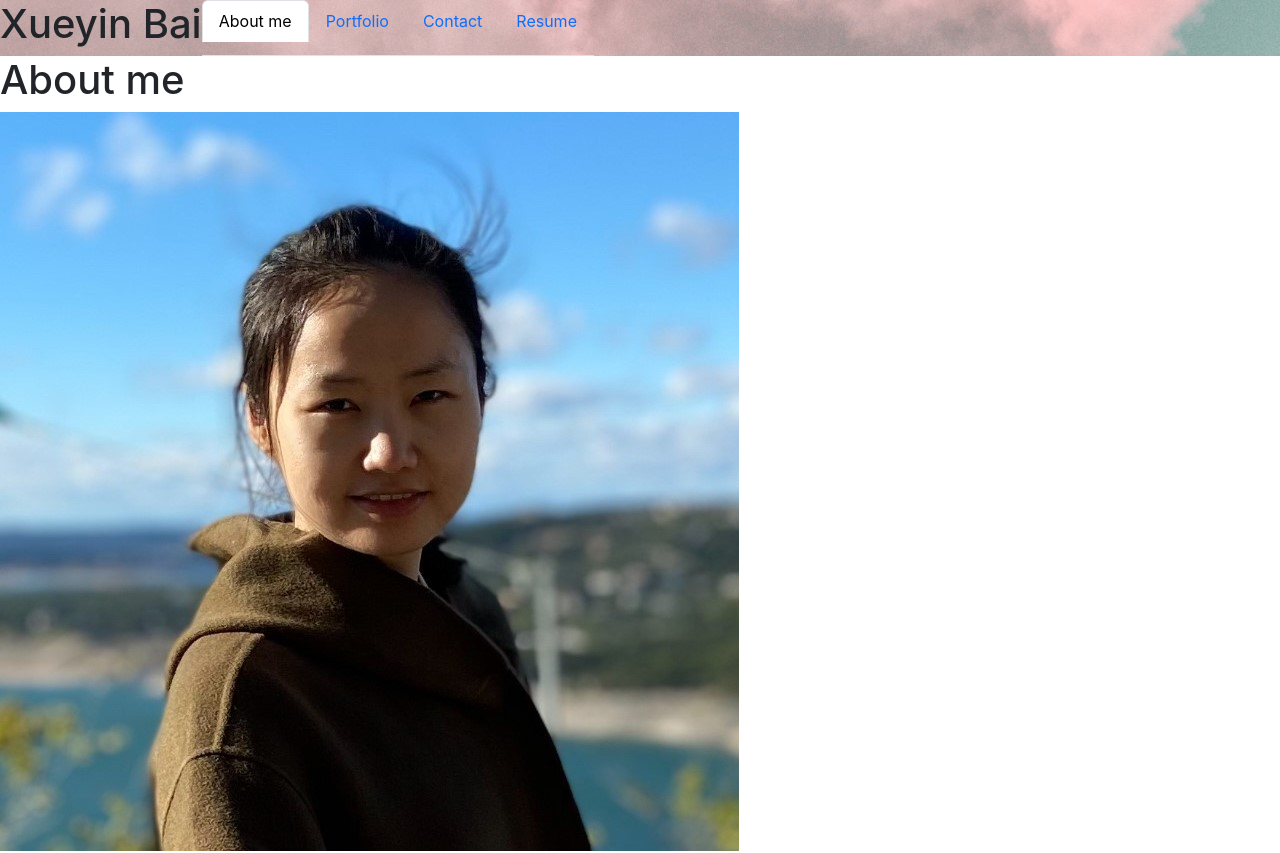
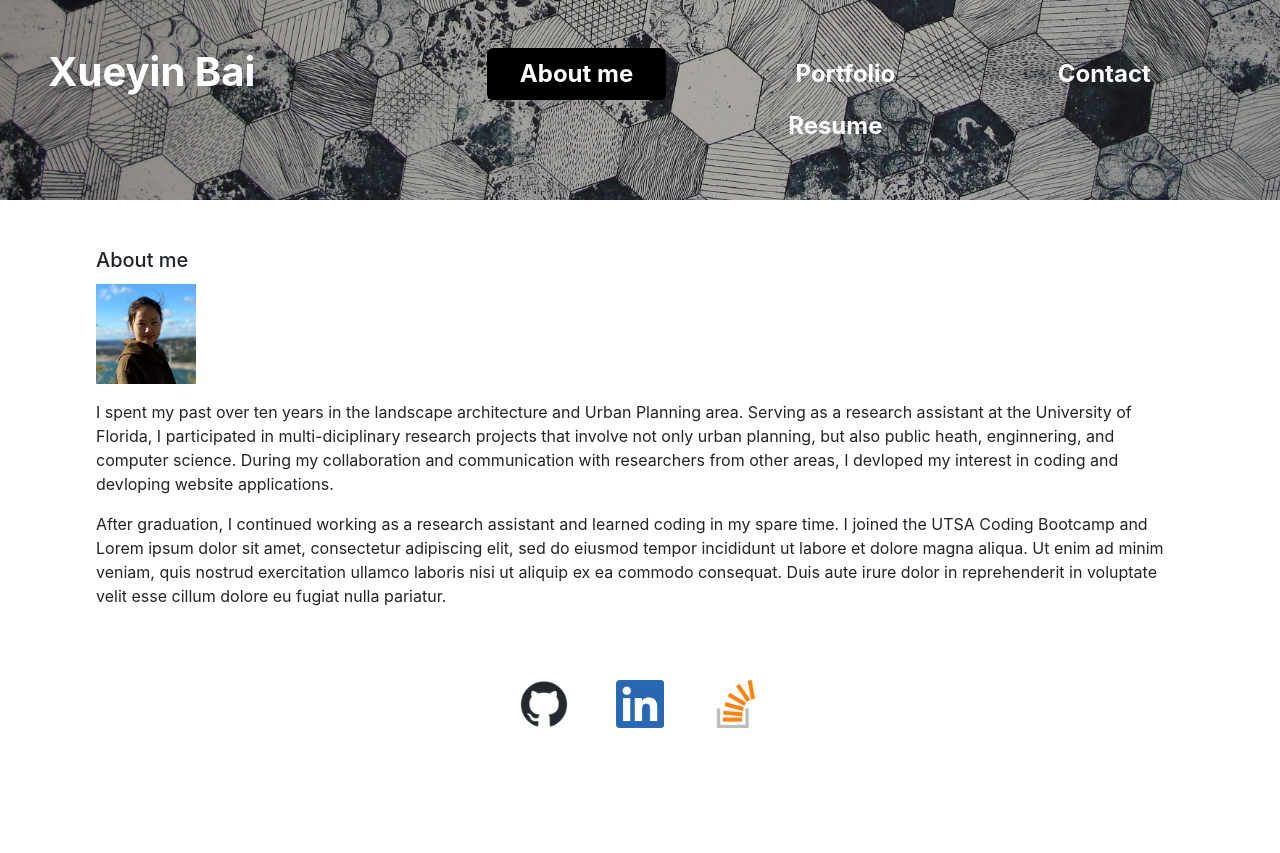
Before and after one commit to xybai0103/my-react-portfolio, a React (Create React App) app: page / in a window 1280 px wide. Shown: the top 853 px of the page. After the commit the page ends 800 px from the top, so only its background shows below. Built offline with nearby package versions, Linux system fonts and the light colour scheme.

Commit message:
set style to About.js

```diff
--- a/public/index.html
+++ b/public/index.html
@@ -27,10 +27,19 @@
     <style>
       header {
         background-image: url("./images/BGimg.jpg");
-        background-repeat: no-repeat;
+        background-color: rgba(0, 0, 0, 0.2);
+        background-blend-mode: multiply;
+        background-repeat: repeat;
         background-size: cover;
-        width: 100%;
         display: flex;
+      }
+      .icon-small {
+        width: 48px;
+        height: 48px;
+      }
+      .avatar {
+        width: 100px;
+        height: 100px;
       }
     </style>
     <title>React App</title>
--- a/src/components/Footer.js
+++ b/src/components/Footer.js
@@ -6,15 +6,15 @@ import stackOverflowIcon from '../assets/images/stackOverflowIcon.png';
 
 export default function Footer () {
     return(
-      <div>
-        <a href='https://github.com/xybai0103' target='_blank' rel='noopener noreferrer'>
-          <img src={githubIcon} alt='Github'/>
+      <div className="d-flex justify-content-center">
+        <a href='https://github.com/xybai0103' target='_blank' rel='noopener noreferrer' className='p-4'>
+          <img src={githubIcon} alt='Github' className='img-fluid icon-small'/>
         </a>
-        <a href='https://www.linkedin.com/in/xueyin-bai-454a53182/' target='_blank' rel='noopener noreferrer'>
-          <img src={linkedInIcon} alt='LinkedIn'/>
+        <a href='https://www.linkedin.com/in/xueyin-bai-454a53182/' target='_blank' rel='noopener noreferrer' className='p-4'>
+          <img src={linkedInIcon} alt='LinkedIn' className='img-fluid icon-small'/>
         </a>
-        <a href='https://stackoverflow.com/users/20961987/xybai0103?tab=profile' target='_blank' rel='noopener noreferrer'>
-          <img src={stackOverflowIcon} alt='Stack Overflow'/>
+        <a href='https://stackoverflow.com/users/20961987/xybai0103?tab=profile' target='_blank' rel='noopener noreferrer' className='p-4'>
+          <img src={stackOverflowIcon} alt='Stack Overflow' className='img-fluid icon-small'/>
         </a>
       </div>
     )
--- a/src/components/Header.js
+++ b/src/components/Header.js
@@ -3,8 +3,8 @@ import Navigation from './Navigation';
 
 export default function Header({currentPage, handlePageChange}) {
     return (
-        <header>
-          <h1>
+        <header className='p-5 row justify-content-between'>
+          <h1 className='col-4 fw-bold text-white'>
             Xueyin Bai
           </h1>
           <Navigation currentPage={currentPage} handlePageChange={handlePageChange}/>
--- a/src/components/Navigation.js
+++ b/src/components/Navigation.js
@@ -2,39 +2,39 @@ import React from 'react';
 
 function Navigation({ currentPage, handlePageChange }) {
   return (
-    <ul className="nav nav-tabs">
-      <li className="nav-item">
+    <ul className="nav nav-pills nav-fill col-8 fs-4 fw-bold">
+      <li className="nav-item mx-5">
         <a
           href="#about"
           onClick={() => handlePageChange('About')}
-          className={currentPage === 'About' ? 'nav-link active' : 'nav-link'}
+          className={currentPage === 'About' ? 'nav-link active bg-black' : 'nav-link text-white'}
         >
           About me
         </a>
       </li>
-      <li className="nav-item">
+      <li className="nav-item mx-5">
         <a
           href="#project"
           onClick={() => handlePageChange('Project')}
-          className={currentPage === 'Project' ? 'nav-link active' : 'nav-link'}
+          className={currentPage === 'Project' ? 'nav-link active bg-black' : 'nav-link text-white'}
         >
           Portfolio
         </a>
       </li>
-      <li className="nav-item">
+      <li className="nav-item mx-5">
         <a
           href="#contact"
           onClick={() => handlePageChange('Contact')}
-          className={currentPage === 'Contact' ? 'nav-link active' : 'nav-link'}
+          className={currentPage === 'Contact' ? 'nav-link active bg-black' : 'nav-link text-white'}
         >
           Contact
         </a>
       </li>
-      <li className="nav-item">
+      <li className="nav-item mx-5">
         <a
           href="#resume"
           onClick={() => handlePageChange('Resume')}
-          className={currentPage === 'Resume' ? 'nav-link active' : 'nav-link'}
+          className={currentPage === 'Resume' ? 'nav-link active bg-black' : 'nav-link text-white'}
         >
           Resume
         </a>
--- a/src/components/PortfolioContainer.js
+++ b/src/components/PortfolioContainer.js
@@ -27,7 +27,9 @@ export default function PortfolioContainer() {
   return (
     <div>
       <Header currentPage={currentPage} handlePageChange={handlePageChange} />
-      {renderPage()}
+      <div className='m-5 px-5'>
+        {renderPage()}
+      </div>
       <Footer />
     </div>
   );
--- a/src/components/pages/About.js
+++ b/src/components/pages/About.js
@@ -4,8 +4,8 @@ import avatar from '../../assets/images/headshot.jpeg';
 export default function About() {
   return (
     <div>
-      <h1>About me</h1>
-      <img id="avatar" src={avatar} alt="Xueyin's Avatar"/>
+      <h1 className='fs-5'>About me</h1>
+      <img className="avatar mt-1 mb-3" src={avatar} alt="Xueyin's Avatar"/>
       <p>
         I spent my past over ten years in the landscape architecture and Urban Planning area. Serving as
         a research assistant at the University of Florida, I participated in multi-diciplinary research
@@ -13,7 +13,6 @@ export default function About() {
         science. During my collaboration and communication with researchers from other areas, I devloped
         my interest in coding and devloping website applications.
       </p>
-      <br/>
       <p>
         After graduation, I continued working as a research assistant and learned coding in my spare time.
         I joined the UTSA Coding Bootcamp and Lorem ipsum dolor sit amet, consectetur adipiscing elit, sed
```
Also changed, not shown: public/images/BGimg.jpg, src/assets/images/linkedInIcon.png.
